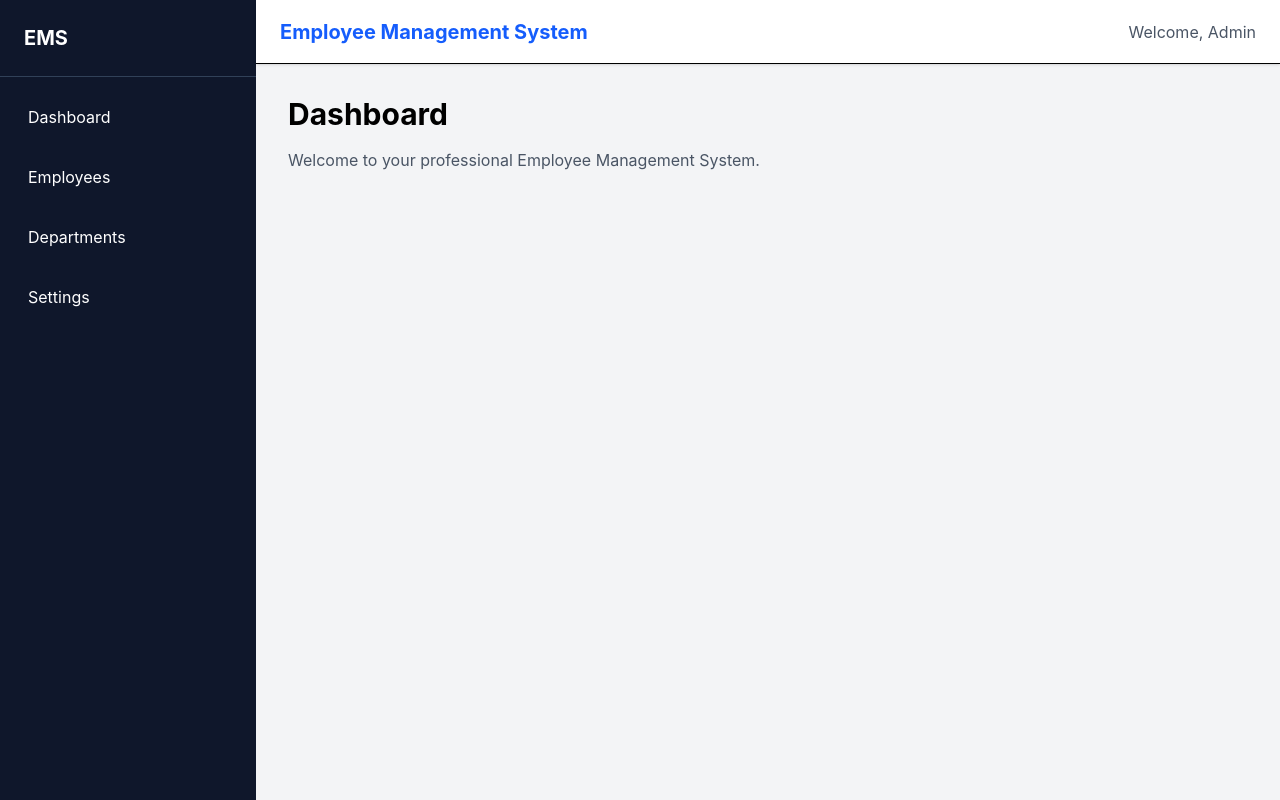
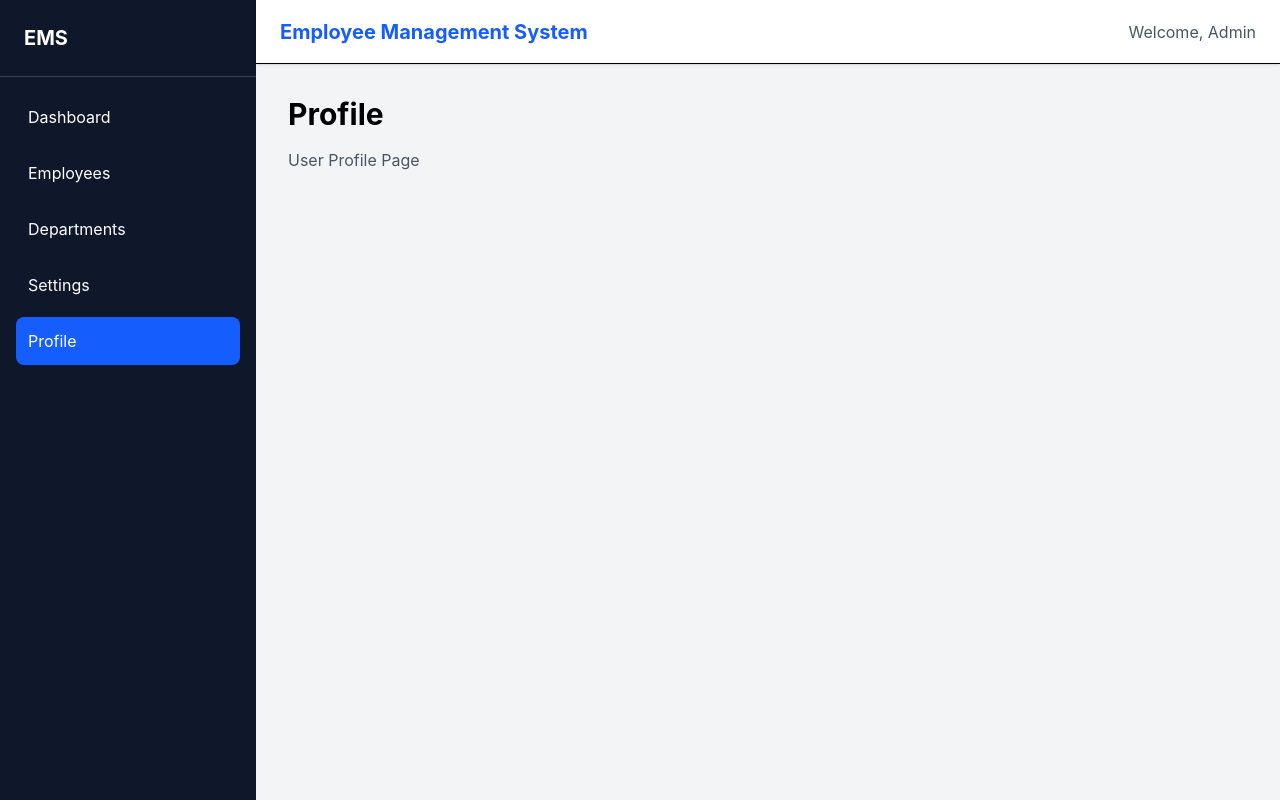
Before and after one commit to RANJITHKUMARKA9516/Employee_Customer, a React app in the folder frontend/: page /profile in a window 1280 px wide. Built offline with nearby package versions, Linux system fonts and the light colour scheme; the HTML template or start-up script is replaced by a standard one.

Commit message:
Module 4 - React Router v7 setup

```diff
--- a/frontend/package.json
+++ b/frontend/package.json
@@ -13,6 +13,7 @@
     "@tailwindcss/vite": "^4.3.2",
     "react": "^19.2.7",
     "react-dom": "^19.2.7",
+    "react-router-dom": "^7.18.1",
     "tailwindcss": "^4.3.2"
   },
   "devDependencies": {
--- a/frontend/src/App.jsx
+++ b/frontend/src/App.jsx
@@ -1,140 +1,7 @@
-import DashboardLayout from "./layouts/DashboardLayout";
+import AppRoutes from "./routes/AppRoutes";
 
 function App() {
-  return (
-    <DashboardLayout>
-      <h2 className="text-3xl font-bold">
-        Dashboard
-      </h2>
-
-      <p className="mt-4 text-gray-600">
-        Welcome to your professional Employee Management System.
-      </p>
-    </DashboardLayout>
-  );
+  return <AppRoutes />;
 }
 
 export default App;
-
-
-
-
-
-
-
-
-
-
-
-
-
-
-
-
-
-
-
-
-
-
-
-
-
-
-
-
-
-
-
-
-
-
-
-
-
-
-
-
-
-
-
-
-
-
-
-
-
-
-
-
-
-
-
-
-
-
-
-
-
-
-
-
-
-// import { useState } from "react";
-// import Heading from "./components/common/Heading";
-// import Footer from "./components/common/Footer";
-// import EmployeeCard from "./components/employee/EmployeeCard";
-// import employees from "./data/employees";
-
-// function App() {
-//   const [employeeList] = useState(employees);
-
-//   return (
-//     <>
-//       <Heading title="Employee Management System" />
-
-//       {employeeList.map((employee) => (
-//         <EmployeeCard
-//           key={employee.id}
-//           id={employee.id}
-//           name={employee.name}
-//           email={employee.email}
-//           department={employee.department}
-//           designation={employee.designation}
-//         />
-//       ))}
-
-//       <Footer />
-//     </>
-//   );
-// }
-
-// export default App;
-
-
-
-
-
-
-
-// import Heading from "./components/common/Heading";
-
-// function App() {
-//   return (
-//     <div className="min-h-screen bg-gray-100 p-8">
-//       <Heading title="Employee Management System" />
-
-//       <div className="mt-8 rounded-xl bg-white p-6 shadow-lg">
-//         <h2 className="text-2xl font-bold text-blue-600">
-//           Tailwind CSS v4 Installed Successfully 🎉
-//         </h2>
-
-//         <p className="mt-4 text-gray-600">
-//           Welcome to the Employee Management System.
-//         </p>
-//       </div>
-//     </div>
-//   );
-// }
-
-// export default App;
--- a/frontend/src/components/layout/Sidebar.jsx
+++ b/frontend/src/components/layout/Sidebar.jsx
@@ -1,4 +1,14 @@
+import { NavLink } from "react-router-dom";
+
 function Sidebar() {
+  const menuItems = [
+    { name: "Dashboard", path: "/" },
+    { name: "Employees", path: "/employees" },
+    { name: "Departments", path: "/departments" },
+    { name: "Settings", path: "/settings" },
+    { name: "Profile", path: "/profile" },
+  ];
+
   return (
     <aside className="h-screen w-64 bg-slate-900 text-white">
       <div className="border-b border-slate-700 p-6 text-xl font-bold">
@@ -6,22 +16,24 @@ function Sidebar() {
       </div>
 
       <nav className="p-4">
-        <ul className="space-y-3">
-          <li className="rounded-lg p-3 hover:bg-slate-700">
-            Dashboard
-          </li>
-
-          <li className="rounded-lg p-3 hover:bg-slate-700">
-            Employees
-          </li>
-
-          <li className="rounded-lg p-3 hover:bg-slate-700">
-            Departments
-          </li>
-
-          <li className="rounded-lg p-3 hover:bg-slate-700">
-            Settings
-          </li>
+        <ul className="space-y-2">
+          {menuItems.map((item) => (
+            <li key={item.path}>
+              <NavLink
+                to={item.path}
+                end={item.path === "/"}
+                className={({ isActive }) =>
+                  `block rounded-lg p-3 transition ${
+                    isActive
+                      ? "bg-blue-600 text-white"
+                      : "hover:bg-slate-700"
+                  }`
+                }
+              >
+                {item.name}
+              </NavLink>
+            </li>
+          ))}
         </ul>
       </nav>
     </aside>
--- /dev/null
+++ b/frontend/src/pages/Dashboard.jsx
@@ -0,0 +1,15 @@
+function Dashboard() {
+  return (
+    <>
+      <h1 className="text-3xl font-bold">
+        Dashboard
+      </h1>
+
+      <p className="mt-4 text-gray-600">
+        Welcome to the Employee Management System.
+      </p>
+    </>
+  );
+}
+
+export default Dashboard;
--- /dev/null
+++ b/frontend/src/pages/Departments.jsx
@@ -0,0 +1,15 @@
+function Departments() {
+  return (
+    <>
+      <h1 className="text-3xl font-bold">
+        Departments
+      </h1>
+
+      <p className="mt-4 text-gray-600">
+        Department List Page
+      </p>
+    </>
+  );
+}
+
+export default Departments;
--- /dev/null
+++ b/frontend/src/pages/Employees.jsx
@@ -0,0 +1,15 @@
+function Employees() {
+  return (
+    <>
+      <h1 className="text-3xl font-bold">
+        Employees
+      </h1>
+
+      <p className="mt-4 text-gray-600">
+        Employee List Page
+      </p>
+    </>
+  );
+}
+
+export default Employees;
--- /dev/null
+++ b/frontend/src/pages/NotFound.jsx
@@ -0,0 +1,24 @@
+import { Link } from "react-router-dom";
+
+function NotFound() {
+  return (
+    <div className="text-center">
+      <h1 className="text-6xl font-bold text-red-500">
+        404
+      </h1>
+
+      <p className="mt-4 text-xl">
+        Page Not Found
+      </p>
+
+      <Link
+        to="/"
+        className="mt-6 inline-block rounded-lg bg-blue-600 px-6 py-3 text-white"
+      >
+        Go Home
+      </Link>
+    </div>
+  );
+}
+
+export default NotFound;
--- /dev/null
+++ b/frontend/src/pages/Profile.jsx
@@ -0,0 +1,15 @@
+function Profile() {
+  return (
+    <>
+      <h1 className="text-3xl font-bold">
+        Profile
+      </h1>
+
+      <p className="mt-4 text-gray-600">
+        User Profile Page
+      </p>
+    </>
+  );
+}
+
+export default Profile;
--- /dev/null
+++ b/frontend/src/pages/Settings.jsx
@@ -0,0 +1,15 @@
+function Settings() {
+  return (
+    <>
+      <h1 className="text-3xl font-bold">
+        Settings
+      </h1>
+
+      <p className="mt-4 text-gray-600">
+        Settings Page
+      </p>
+    </>
+  );
+}
+
+export default Settings;
--- /dev/null
+++ b/frontend/src/routes/AppRoutes.jsx
@@ -0,0 +1,34 @@
+import { BrowserRouter, Routes, Route } from "react-router-dom";
+
+import DashboardLayout from "../layouts/DashboardLayout";
+
+import Dashboard from "../pages/Dashboard";
+import Employees from "../pages/Employees";
+import Departments from "../pages/Departments";
+import Settings from "../pages/Settings";
+import Profile from "../pages/Profile";
+import NotFound from "../pages/NotFound";
+
+function AppRoutes() {
+  return (
+    <BrowserRouter>
+      <DashboardLayout>
+        <Routes>
+          <Route path="/" element={<Dashboard />} />
+
+          <Route path="/employees" element={<Employees />} />
+
+          <Route path="/departments" element={<Departments />} />
+
+          <Route path="/settings" element={<Settings />} />
+
+          <Route path="/profile" element={<Profile />} />
+
+          <Route path="*" element={<NotFound />} />
+        </Routes>
+      </DashboardLayout>
+    </BrowserRouter>
+  );
+}
+
+export default AppRoutes;
```
Also changed, not shown: 1 other file (tests, documents, lock files or other folders).
